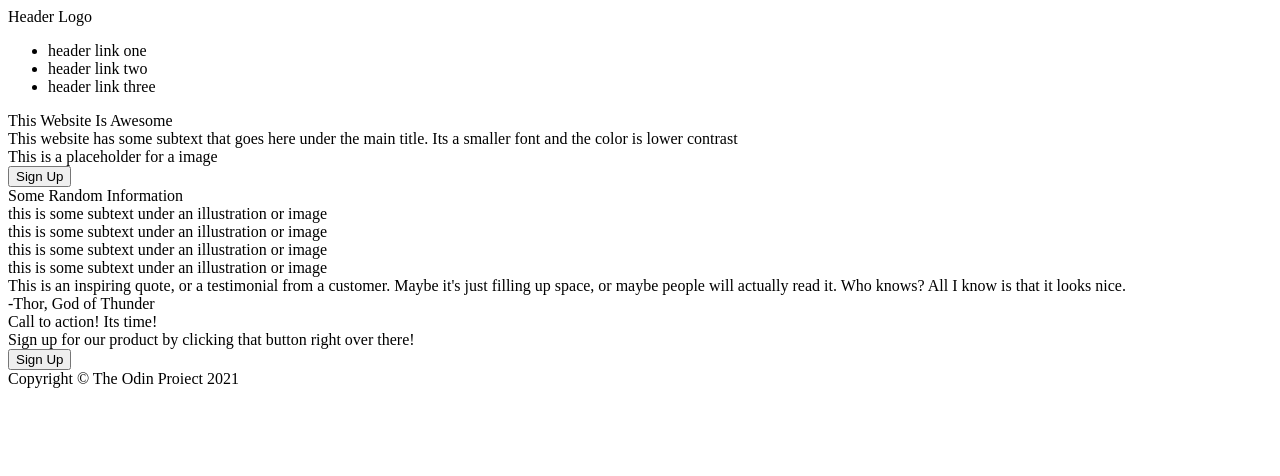
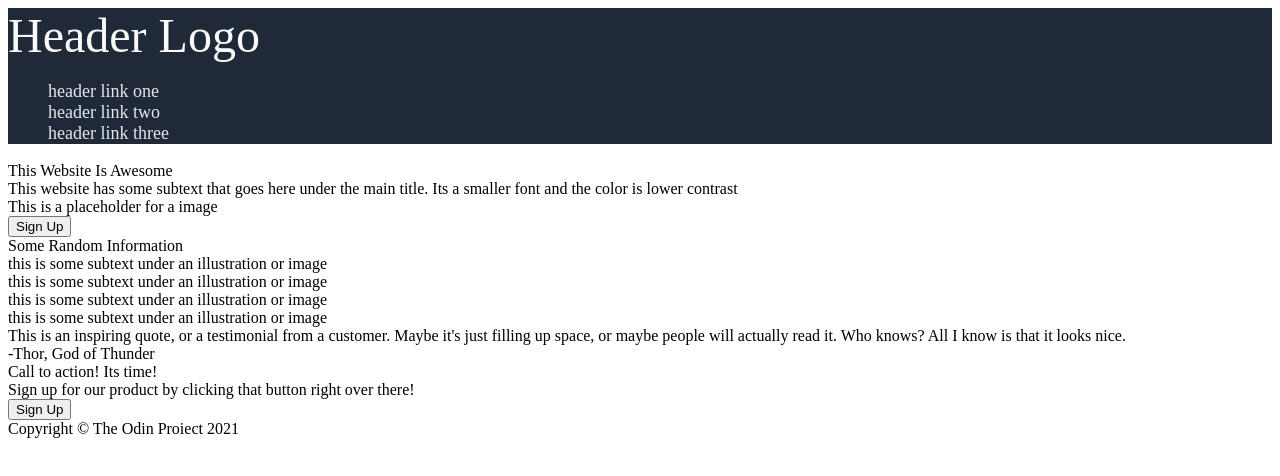
Before and after one commit to Jaydenstone1/odinproject-landinngpage, a plain HTML site: page index.html in a window 1280 px wide. Drawn offline with Linux system fonts and the light colour scheme.

Commit message:
fixed div around ul ad added stylesheet

```diff
--- a/index.html
+++ b/index.html
@@ -10,11 +10,13 @@
 <body>
   <div class="header">
     <div class="logo"> Header Logo</div>
-    <ul>
-      <li>header link one</li>
-      <li>header link two</li>
-      <li>header link three</li>
-    </ul>
+    <div class="headerlink">
+      <ul>
+        <li>header link one</li>
+        <li>header link two</li>
+        <li>header link three</li>
+      </ul>
+    </div>
   </div>
 
   <div class="container-one">
--- a/style.css
+++ b/style.css
@@ -0,0 +1,17 @@
+.header {
+  background-color: #1F2937;
+}
+
+.logo {
+  color: #F9FAF8;
+  font-size: 48px;
+}
+
+.headerlink {
+  color: #E5E7EB;
+  font-size: 18px;
+}
+
+li {
+  list-style-type: none;
+}
```
